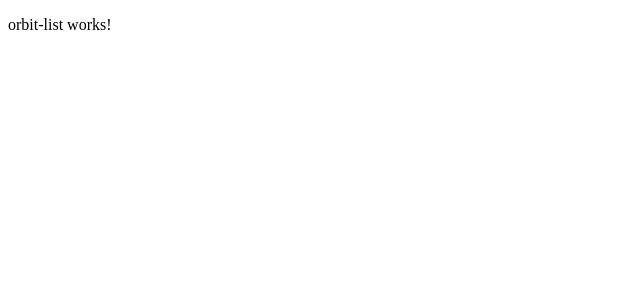
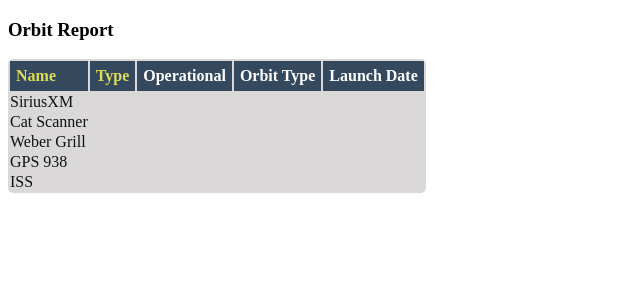
Before and after one commit to milaguileras/orbit-report, an Angular app: page / in a window 1280 px wide. Shown: the top 300 px of the page, without its empty margins (0-640 px from the left). Built offline with nearby package versions, Linux system fonts and the light colour scheme.

Commit message:
added css and html to orbit-list

```diff
--- a/src/app/orbit-list/orbit-list.component.css
+++ b/src/app/orbit-list/orbit-list.component.css
@@ -0,0 +1,28 @@
+.sortable {
+    cursor: pointer;
+    color: #dd5;
+}
+
+.warning {
+    background-color: #da8a8a;
+}
+
+table {
+  color: #111;
+  border-radius: 5px;
+  overflow: hidden;
+  margin: 12px 0;
+  min-width: 300px;
+  background: #dad8d8;
+}
+
+.header-row {
+    background: #34495E;
+    color: #fff
+}
+
+th, td {
+    text-align: left;
+    margin: 5px 10px;
+    padding: 6px;
+}
--- a/src/app/orbit-list/orbit-list.component.html
+++ b/src/app/orbit-list/orbit-list.component.html
@@ -1 +1,11 @@
-<p>orbit-list works!</p>
+<h3>Orbit Report</h3>
+<table>
+    <tr class="header-row">
+        <th class="sortable">Name</th>
+        <th class="sortable">Type</th>
+        <th>Operational</th>
+        <th>Orbit Type</th>
+        <th>Launch Date</th>
+    </tr>
+    <tr *ngFor='let satellite of satellites'>{{satellite.name}}</tr>
+</table>
```
